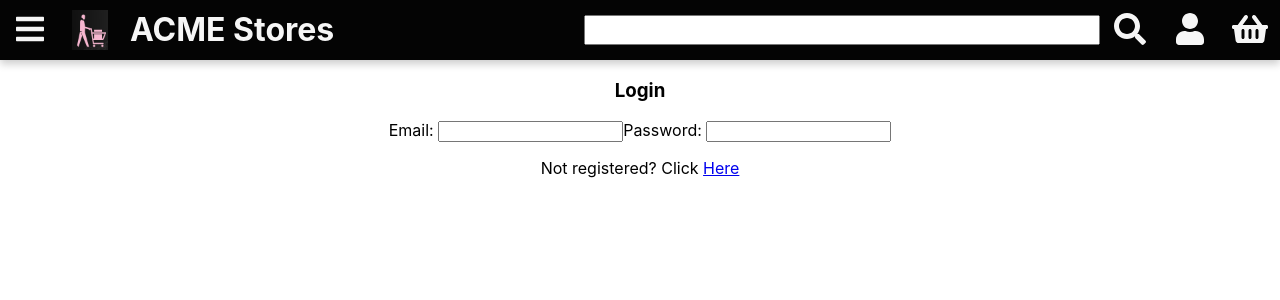
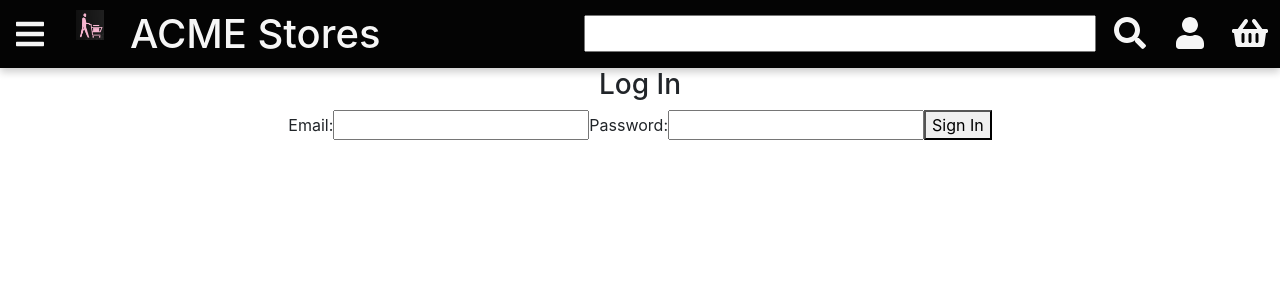
Before and after one commit to Ross-mc/bjss-store, a React (Create React App) app in the folder frontend/: page /login in a window 1280 px wide. Shown: the top 300 px of the page. Built offline with nearby package versions, Linux system fonts and the light colour scheme.

Commit message:
sign in page and functionality finsihed

```diff
--- a/frontend/public/index.html
+++ b/frontend/public/index.html
@@ -1,6 +1,7 @@
 <!DOCTYPE html>
 <html lang="en">
   <head>
+    <link rel="stylesheet" href="https://stackpath.bootstrapcdn.com/bootstrap/4.5.2/css/bootstrap.min.css" integrity="sha384-JcKb8q3iqJ61gNV9KGb8thSsNjpSL0n8PARn9HuZOnIxN0hoP+VmmDGMN5t9UJ0Z" crossorigin="anonymous">
     <meta charset="utf-8" />
     <link rel="icon" href="%PUBLIC_URL%/logo.ico" />
     <meta name="viewport" content="width=device-width, initial-scale=1" />
--- a/frontend/src/components/containers/Login/index.js
+++ b/frontend/src/components/containers/Login/index.js
@@ -3,41 +3,85 @@ import { Link } from 'react-router-dom';
 
 import React, { useState } from "react";
 
-// import ProductList from "../../widgets/ProductList";
+  class Login extends React.Component{
+    state = {
+      email: "",
+      password: "",
+      loginFailed: false
+    };
 
-// const mapStateToProps = (state) => {
-//     const { status, products } = state.products.todaysDeals;
-//     return {
-//       status,
-//       products,
-//     };
-//   };
+    handleChange(event, elemToUpdate){
+      const value = event.target.value;
+      let newState = this.state;
+      var stateObject = function(){
+        newState[elemToUpdate] = value;
+        return stateObject;
+      }
 
-//   const mapDispatchToProps = (dispatch) => ({
-//   });
+      this.setState(stateObject);
+    }
 
-//   const Login = connect(mapStateToProps, mapDispatchToProps)(ProductList);
+    submitLoginHandler = () => {
 
-const Login = () => {
-  // const [success, setSuccess] = useState(false);
-  // const submitOrderHandler = () => {
-  //     setSuccess(true);
-  // }
+      var myHeaders = new Headers();
+      myHeaders.append("Content-Type", "application/json");
+      myHeaders.append("Cookie", "connect.sid=s%3ADSyMF850iT1JlUofh-VVsDGxTjJCzzmH.y58Nebg1BMYqBju4pnB0TmKMNmhL8aQRL6Ns%2FRjvdjw");
+      const raw = JSON.stringify({
+        "email": this.state.email,
+        "name": this.state.name,
+        "address": this.state.address,
+        "postcode": this.state.postcode,
+        "password": this.state.password
+      });
 
+      var requestOptions = {
+        method: 'POST',
+        headers: myHeaders,
+        body: raw,
+        redirect: 'follow'
+      };
+
+      fetch("http://localhost:4001/api/account/sign-in", requestOptions)
+        .then(response => {
+            if(response.status === 200){
+                return response.text()
+            }else{
+                return "invalid Login Credentials"
+            }
+        })
+        .then(result => {
+            if(result === "invalid Login Credentials"){
+                this.setState({loginFailed: true})
+            }else{
+                window.location.href = '/'
+            }
+        })
+        //.then(window.location.href = '/')
+        .catch(error => console.log('error', error))
+
+    }
+
+    render(){
       return (
         <div>
           <form>
-              <h3>Login</h3>
+            <h3>Log In</h3>
             <label for="email">Email: </label>
-              <input type="email" name="email" id="email" />
-              {/* <p class="validation" id="email-validation"></p> */}
+            <input type="email" name="email" id="email" onChange={(event) => this.handleChange(event, 'email')} value={this.state.email}/>
+
             <label for="password">Password: </label>
-              <input type="password" name="name" id="password" />
+            <input type="password" name="name" id="password" onChange={(event) => this.handleChange(event, 'password')} value={this.state.password}/>
             {/* <p class="validation" id="name-validation"></p> */}
-              <p>Not registered? Click <Link to="/registration" /*onclick={submitDiscountHandler}*/ >Here</Link></p>
+            <button type="button" onClick={this.submitLoginHandler}>Sign In</button>
+            <div className={this.state.loginFailed ? "alert alert-danger" : "d-none"} role="alert">
+                 Invalid Login!
+            </div>
+
           </form>
         </div>
       )
     }
+  }
+
 
 export default Login;
```
Also changed, not shown: 1 other file (tests, documents, lock files or other folders). Lines whose indentation alone changed are shown as unchanged.
